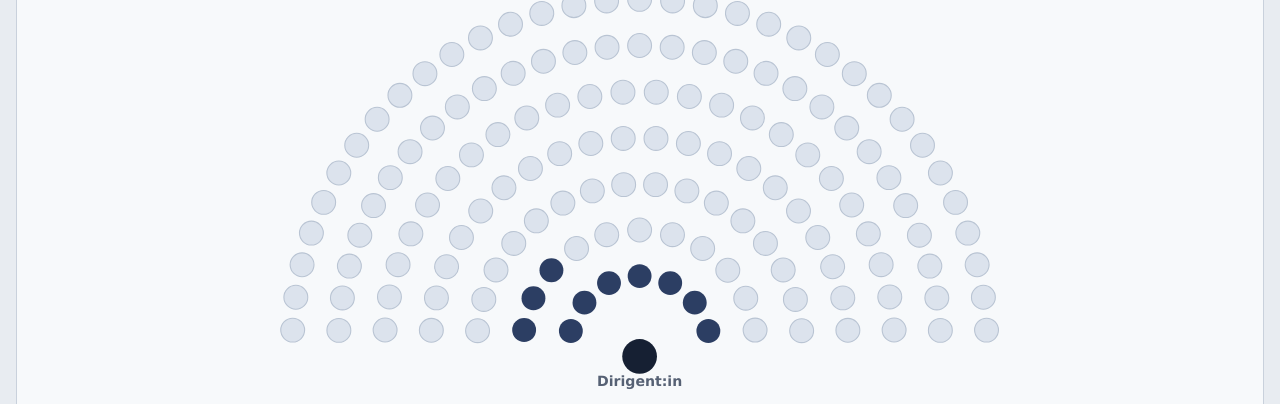
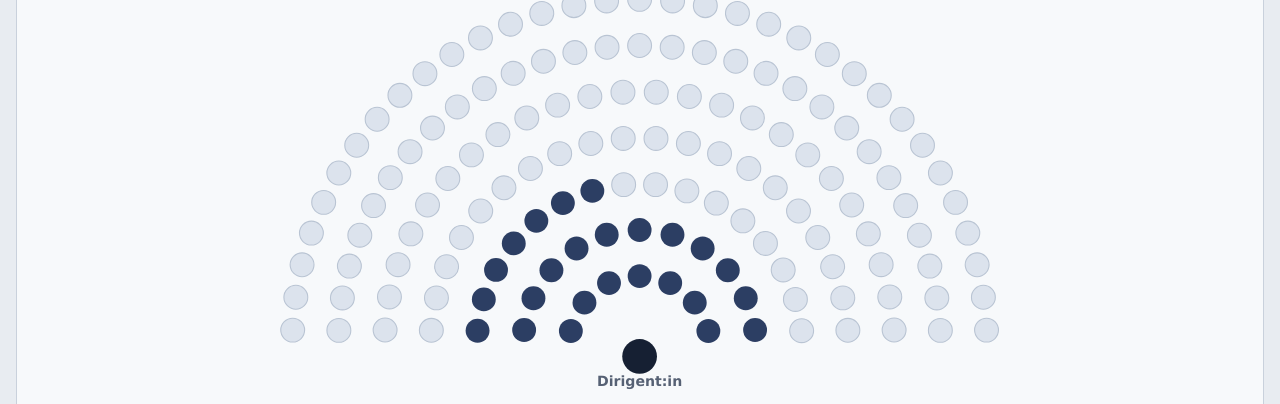
Before and after one commit to mboutros425/orchester-5b, a plain HTML site: page index.html in a window 1280 px wide. Shown: the part 240-644 px from the top of the page. Drawn offline with Linux system fonts and the light colour scheme.

Commit message:
Tagesplan für Klangpunkt-Aufgaben (01.10.) und Startstand 25
Aufgaben stehen jetzt pro Datum in PLAN und überstehen ein Neuladen,
auch wenn der Browser nichts gespeichert hat.

Co-Authored-By: Claude Opus 5.5 <noreply@anthropic.com>

```diff
--- a/index.html
+++ b/index.html
@@ -8,7 +8,8 @@
 /* Anzeige der Orchester-Akademie 5b für das Smartboard: Die ganze Klasse baut gemeinsam ein Orchester auf.
    Jeder Klangpunkt = eine Musiker:in auf der Bühne. Bewusst hell und ohne Grün/Gelb/Rot,
    damit nichts mit dem Ampel-System der Klasse verwechselt wird. Läuft komplett offline (eine Datei).
-   Der Stand wird im Browser gespeichert; per Adresse setzbar: ...index.html?p=25 */
+   Der Stand wird im Browser gespeichert; per Adresse setzbar: ...index.html?p=25
+   Aufgaben (Klangpunkte) pro Stundentag stehen fest in PLAN (Skript unten), damit sie ein Neuladen überstehen. */
 :root{
   --hall:#E8ECF1; --surface:#FFFFFF; --screen:#F7F9FB; --line:#C9D1DC;
   --ink:#162033; --muted:#566174; --new:#1C5FD4;
@@ -165,17 +166,34 @@ body.present .float{display:flex}
   const $ = id => document.getElementById(id);
   const svg = $('svg');
 
+  // Aufgaben pro Stundentag (Datum JJJJ-MM-TT). Gilt einmal am jeweiligen Tag; was danach von Hand
+  // in den Feldern geändert wird, bleibt bis zum nächsten Tag. start = Stand, falls der Browser nichts gespeichert hat.
+  const PLAN = {
+    '2026-10-01': {start: 25, chips: ['🎤 Stimm-Experiment +5', '✏️ Stundenblatt +5', '👂 Hör-Rätsel +5']}
+  };
+
   function start(){
     return {
-      total: 10, goal: 140, sound: true, history: [],
-      log: [{label: 'Stunde 1 (17.09.)', plus: 10}],
+      total: 25, goal: 140, sound: true, history: [],
+      log: [{label: 'Stunde 1 (17.09.)', plus: 10}, {label: 'Stunde 2 (24.09.)', plus: 15}],
       chips: ['🎧 Hör-Detektiv +5', '✏️ Stundenblatt +5', '🎵 Tetris-Playalong +5']
     };
   }
-  let state = start();
+  let state = start(), hadSaved = false;
   try {
     const raw = localStorage.getItem(STORE);
-    if (raw) { const s = JSON.parse(raw); if (s && typeof s.total === 'number') state = Object.assign(start(), s); }
+    if (raw) { const s = JSON.parse(raw); if (s && typeof s.total === 'number') { state = Object.assign(start(), s); hadSaved = true; } }
+  } catch(e) {}
+  // Tagesplan anwenden (einmal pro Tag)
+  try {
+    const d = new Date();
+    const key = d.getFullYear() + '-' + String(d.getMonth()+1).padStart(2,'0') + '-' + String(d.getDate()).padStart(2,'0');
+    const plan = PLAN[key];
+    if (plan && state.planDay !== key) {
+      state.chips = plan.chips.slice();
+      if (!hadSaved && typeof plan.start === 'number') state.total = plan.start;
+      state.planDay = key;
+    }
   } catch(e) {}
   // Stand per Adresse setzen, z. B. ?p=25 (und optional &ziel=140)
   try {
@@ -185,6 +203,7 @@ body.present .float{display:flex}
     if (!isNaN(z) && z >= 20 && z <= 200) state.goal = z;
   } catch(e) {}
   function save(){ try { localStorage.setItem(STORE, JSON.stringify(state)); } catch(e) {} }
+  save();
 
   const today = () => state.history.reduce((a,b) => a + b, 0);
 
```
